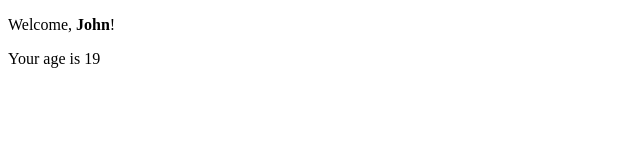
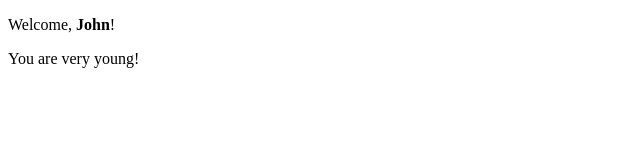
Before and after one commit to svenLrn/react, a React (Vite) app in the folder my-app/: page / in a window 1280 px wide. Shown: the top 160 px of the page, without its empty margins (0-640 px from the left). Built offline with nearby package versions, Linux system fonts and the light colour scheme.

Commit message:
ex 25 is done

```diff
--- a/my-app/src/App.jsx
+++ b/my-app/src/App.jsx
@@ -4,7 +4,7 @@ import { Welcome } from "./Welcome";
 export function App(){
     return(
         <div>
-            <Welcome name = 'John' age = '19'/>
+            <Welcome name = 'John' age = '12'/>
         </div>
     )
 }
--- a/my-app/src/Welcome.jsx
+++ b/my-app/src/Welcome.jsx
@@ -4,7 +4,7 @@ export const Welcome = ({name, age}) =>{
     <>
         <p>Welcome, <strong>{name}</strong>!</p>
 
-        {age >= 18 && age<=65 && name == 'John' ? <Age age = {age}/> : null}
+        {age >= 18 ? <Age age = {age}/> : 'You are very young!'}
     </>
     )
 }
```
